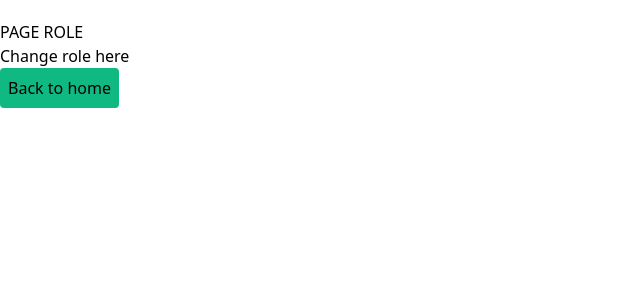
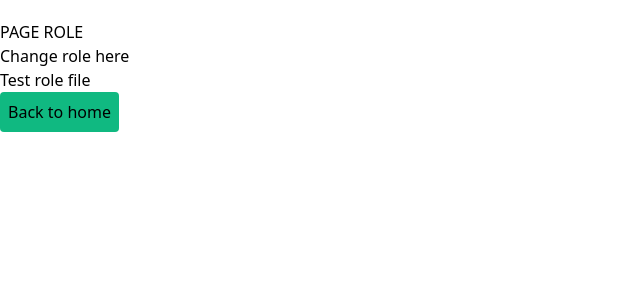
Before and after one commit to Binhbong37/newVue, a Vue app: page /role in a window 1280 px wide. Shown: the top 300 px of the page, without its empty margins (0-640 px from the left). Built offline with nearby package versions, Linux system fonts and the light colour scheme.

Commit message:
Add des in file role

```diff
--- a/src/components/Role.vue
+++ b/src/components/Role.vue
@@ -3,6 +3,7 @@
     <h1>PAGE ROLE</h1>
 
     <p>Change role here</p>
+    <p>Test role file</p>
 
     <button class="bg-emerald-500 p-2 rounded">
       <router-link to="/">Back to home</router-link>
```
